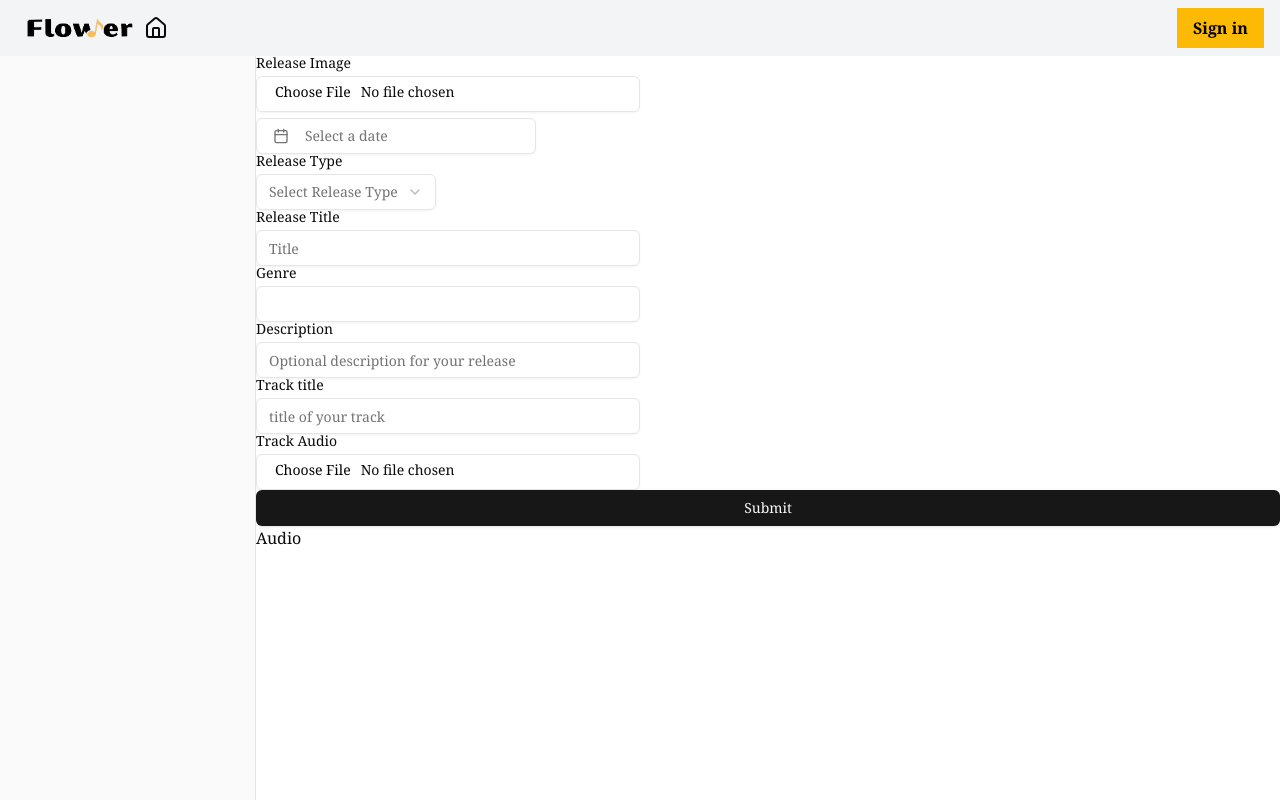
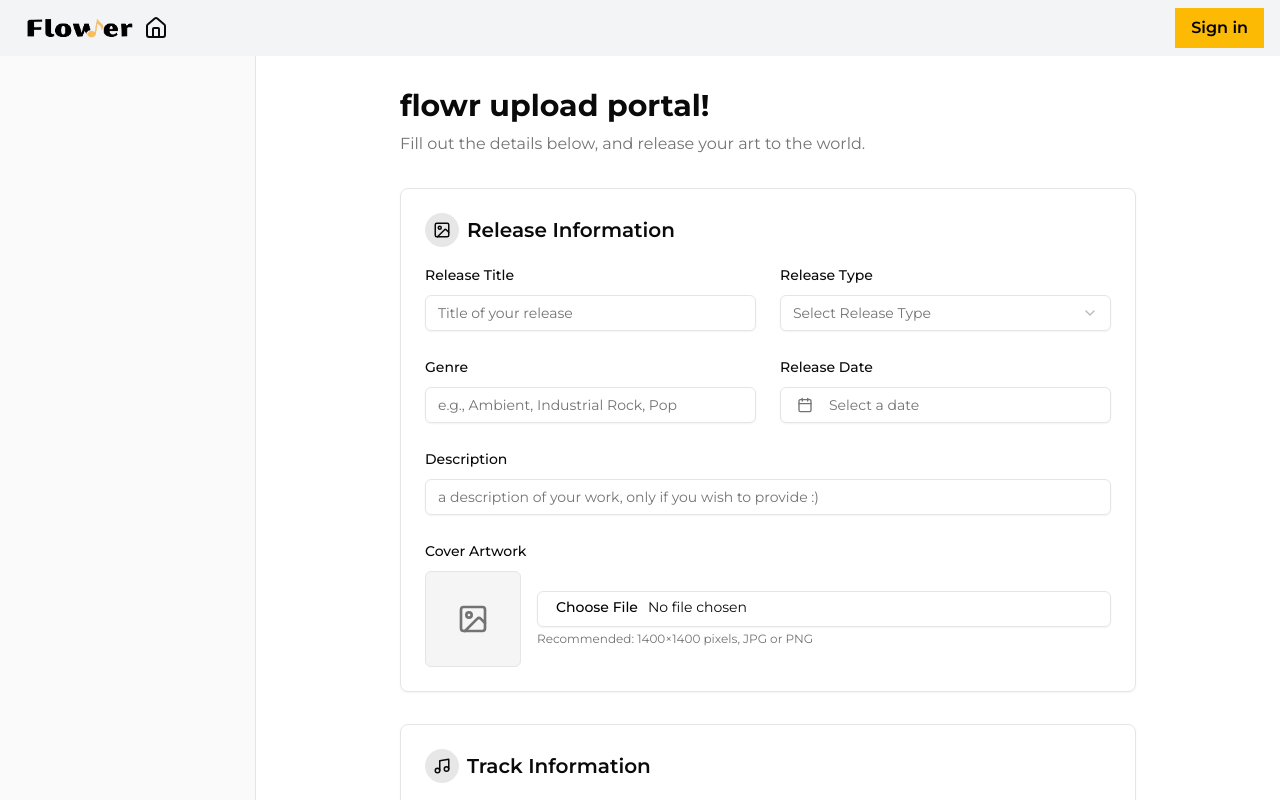
Before and after one commit to marcusnglee/sv-flowr-frontend, a SvelteKit app: page /upload in a window 1280 px wide. Built offline with nearby package versions, Linux system fonts and the light colour scheme.

Commit message:
upload fully works, does not fail gracefully..

```diff
--- a/src/app.html
+++ b/src/app.html
@@ -1,7 +1,9 @@
 <!doctype html>
 <html lang="en">
 	<head>
-
+		<link rel="preconnect" href="https://fonts.googleapis.com">
+		<link rel="preconnect" href="https://fonts.gstatic.com" crossorigin>
+		<link href="https://fonts.googleapis.com/css2?family=Montserrat:ital,wght@0,100..900;1,100..900&display=swap" rel="stylesheet">
 		<link rel="icon" href="%sveltekit.assets%/favicon.png" />
 		<meta name="viewport" content="width=device-width, initial-scale=1" />
 		%sveltekit.head%
--- a/src/routes/api/releaseUpload/+server.ts
+++ b/src/routes/api/releaseUpload/+server.ts
@@ -6,7 +6,12 @@ import { Transaction } from '@mysten/sui/transactions';
 import { SuiClient } from '@mysten/sui/client';
 import { Ed25519Keypair } from '@mysten/sui/keypairs/ed25519';
 import { SASProtocol, BlobServiceClient, BlobSASPermissions } from '@azure/storage-blob';
-import { SUI_ADMIN_KEY, CONTAINER_NAME, AZ_STORAGE_CN_KEY } from '$env/static/private';
+import {
+	SUI_ADMIN_KEY,
+	CONTAINER_NAME,
+	AZ_STORAGE_CN_KEY,
+	AZ_STORAGE_ACC_NAME
+} from '$env/static/private';
 import type { TrackData } from '../../upload/+page.server.js';
 
 type TrackCreatedEvent = {
@@ -26,17 +31,17 @@ const blobServiceClient = BlobServiceClient.fromConnectionString(AZ_STORAGE_CN_K
 const CONTAINER_CLIENT = blobServiceClient.getContainerClient(CONTAINER_NAME);
 
 export async function POST({ request }) {
-	const { releaseTitle, releaseType, releaseGenre, releaseDescription, releaseDate, tracks } =
-		await request.json();
+	const {
+		releaseTitle,
+		releaseType,
+		releaseGenre,
+		releaseDescription,
+		releaseDate,
+		tracks,
+		coverMimeType
+	} = await request.json();
 	// validation
-	if (
-		!releaseTitle ||
-		!releaseDate ||
-		!releaseGenre ||
-		!releaseDescription ||
-		!tracks ||
-		!releaseType
-	) {
+	if (!releaseTitle || !releaseDate || !tracks || !releaseType || !coverMimeType) {
 		error(400, 'data in request is missing or invalid');
 	}
 	const typedReleaseDate = new Date(releaseDate);
@@ -64,6 +69,7 @@ export async function POST({ request }) {
 
 	// 2. now create sui objects
 	//TODO: art cover URL, get rid of hard coding on name and address
+	const coverBlobUrl = `https://${AZ_STORAGE_ACC_NAME}.blob.core.windows.net/${CONTAINER_NAME}/${artistId}/releases/${newRelease.id}/cover`;
 	console.log('creating sui objects');
 	const dateString = typedReleaseDate.toDateString();
 	const artistName = 'test name';
@@ -76,14 +82,19 @@ export async function POST({ request }) {
 		artistName,
 		artistAddress,
 		tracks,
-		'test url'
+		coverBlobUrl
 	);
 	console.log('done. sui digest: ', suiDigest);
 
 	// 3. create signed URLs
 	console.log('creating signed URLS');
 
-	await generateTrackUploadUrls(artistId, newRelease.id, tracks);
+	const coverUploadUrl = await generateTrackUploadUrls(
+		artistId,
+		newRelease.id,
+		tracks,
+		coverMimeType
+	);
 	console.log('done with URLS. tracks: ', tracks);
 	// 4. create tracks in db
 	const trackValues = tracks.map((track: TrackData) => ({
@@ -101,7 +112,8 @@ export async function POST({ request }) {
 	// Bulk insert :)
 	const dbResponse = await db.insert(Track).values(trackValues);
 	console.log('created tracks in db. response: ', dbResponse);
-	return json({ ok: true, status: 201, suiDigest, tracks });
+	console.log('cover url on server: ', coverUploadUrl);
+	return json({ ok: true, status: 201, suiDigest, tracks, coverUploadUrl });
 }
 // TODO: cover url
 // function to create sui object for each track
@@ -169,11 +181,16 @@ async function suiCreateTracks(
 }
 
 // Function to generate SAS URLs for tracks in parallel
-async function generateTrackUploadUrls(userId: string, releaseId: string, tracks: TrackData[]) {
+async function generateTrackUploadUrls(
+	userId: string,
+	releaseId: string,
+	tracks: TrackData[],
+	coverMimeType: string
+) {
 	// config
 
-	// Create an array of promises for each track
-	const sasPromises = tracks.map(async (track) => {
+	// TODO: Create an array of promises for each track instead of awaits
+	tracks.map(async (track) => {
 		const blobName = `${userId}/releases/${releaseId}/tracks/${track.number}-${track.fileName}`;
 		const blobClient = CONTAINER_CLIENT.getBlobClient(blobName);
 		const permissions = new BlobSASPermissions();
@@ -192,6 +209,18 @@ async function generateTrackUploadUrls(userId: string, releaseId: string, tracks
 		track.blobName = blobName;
 	});
 
+	// create 1 special url for the cover
+	const blobName = `${userId}/releases/${releaseId}/cover`;
+	const blobClient = CONTAINER_CLIENT.getBlobClient(blobName);
+	const permissions = new BlobSASPermissions();
+	permissions.create = true;
+	permissions.write = true;
+	const coverUploadUrl = await blobClient.generateSasUrl({
+		permissions: permissions,
+		expiresOn: new Date(new Date().valueOf() + 15 * 60 * 1000), // active for 15 minutes
+		contentType: coverMimeType,
+		protocol: SASProtocol.Https
+	});
+	return { coverUploadUrl };
 	// Wait for all promises to complete
-	await Promise.all(sasPromises);
 }
--- a/src/routes/upload/+page.svelte
+++ b/src/routes/upload/+page.svelte
@@ -12,15 +12,15 @@
 	import * as Select from '$lib/components/ui/select/index.js';
 	import * as Popover from "$lib/components/ui/popover/index.js";
 	import { Calendar } from '$lib/components/ui/calendar';
-	import { CalendarIcon } from 'lucide-svelte';
+	import { CalendarIcon, Upload, Music, Image as ImageIcon } from 'lucide-svelte';
 	import { formSchema } from './schema';
 	import type { TrackData } from './+page.server';
 	let uploading = $state(false);
 	let releaseTitle = $state();
 	let releaseImage: FileList | undefined = $state();
 	let releaseType: string | undefined = $state();
-	let releaseGenre = $state();
-	let releaseDescription = $state();
+	let releaseGenre = $state('');
+	let releaseDescription = $state('');
 	let uploadTrackAudio: FileList | undefined = $state();
 	let uploadTrackTitle: string | undefined = $state();
 	let releaseDate: DateValue | undefined = $state();
@@ -59,7 +59,7 @@
 					mimeType: uploadTrackAudio?.[0]?.type || ''
 				}
 			];
-
+			const coverMimeType = releaseImage?.[0].type || '';
 			// send to server
 			const uploadResponse = await fetch('api/releaseUpload', {
 				method: 'POST',
@@ -72,7 +72,8 @@
 					releaseDate: jsDate,
 					releaseGenre,
 					releaseDescription,
-					tracks
+					tracks,
+					coverMimeType,
 				})
 			});
 
@@ -80,7 +81,18 @@
 				throw new Error('Failed to get upload URLs');
 			}
 			console.log('UPLOAD RESPONSE:', uploadResponse);
-			const { tracks: tracksWithUrls } = await uploadResponse.json();
+			const { tracks: tracksWithUrls, coverUploadUrl } = await uploadResponse.json();
+			if (!coverUploadUrl.coverUploadUrl || !releaseImage?.[0]) {
+					throw new Error('Missing image cover upload URL or file');
+			}
+			await fetch(coverUploadUrl.coverUploadUrl, {
+				method: 'PUT',
+				body: releaseImage[0],
+				headers: {
+						'Content-Type': releaseImage[0].type,
+						'x-ms-blob-type': 'BlockBlob'
+					}
+			})
 
 			// Upload files using SAS URLs
 			for (const track of tracksWithUrls) {
@@ -108,17 +120,66 @@
 	};
 </script>
 
-<div class="grid w-full max-w-sm items-center gap-1.5">
-	<Label for="release-image">Release Image</Label>
-	<Input id="release-image" type="file" accept="image/*" bind:files={releaseImage} />
+<div class="container mx-auto px-4 py-8 max-w-3xl h-full overflow-y-auto">
+	<div class="mb-8">
+	  <h1 class="text-3xl font-bold mb-2">flowr upload portal!</h1>
+	  <p class="text-muted-foreground">Fill out the details below, and release your art to the world.</p>
+	</div>
 
+	<div class="space-y-8 pb-16">
+	  <!-- Release Info Section -->
+	  <div class="bg-card rounded-lg p-6 shadow-sm border">
+		<h2 class="text-xl font-semibold mb-4 flex items-center gap-2">
+		  <span class="bg-primary/10 p-2 rounded-full"><ImageIcon size={18} /></span>
+		  Release Information
+		</h2>
+
+		<div class="grid gap-6 sm:grid-cols-2">
+		  <div class="space-y-2">
+			<Label for="release-title" class="text-sm font-medium">Release Title</Label>
+			<Input
+			  id="release-title"
+			  type="text"
+			  placeholder="Title of your release"
+			  bind:value={releaseTitle}
+			/>
+		  </div>
+
+		  <div class="space-y-2">
+			<Label for="release-type" class="text-sm font-medium">Release Type</Label>
+			<Select.Root type="single" bind:value={releaseType}>
+			  <Select.Trigger id="release-type" class="w-full">
+				{releaseType ? releaseType : 'Select Release Type'}
+			  </Select.Trigger>
+			  <Select.Content>
+				<Select.Item value="SINGLE">Single</Select.Item>
+				<Select.Item value="EP">EP</Select.Item>
+				<Select.Item value="LP">LP</Select.Item>
+				<Select.Item value="MIXTAPE">Mixtape</Select.Item>
+				<Select.Item value="COMPILATION">Compilation</Select.Item>
+			  </Select.Content>
+			</Select.Root>
+		  </div>
+
+		  <div class="space-y-2">
+			<Label for="release-genre" class="text-sm font-medium">Genre</Label>
+			<Input
+			  id="release-genre"
+			  type="text"
+			  placeholder="e.g., Ambient, Industrial Rock, Pop"
+			  bind:value={releaseGenre}
+			/>
+		  </div>
+
+		  <div class="space-y-2">
+			<Label for="release-date" class="text-sm font-medium">Release Date</Label>
 			<Popover.Root>
 			  <Popover.Trigger>
 				{#snippet child({ props })}
 				  <Button
 					variant="outline"
 					class={cn(
-				"w-[280px] justify-start text-left font-normal",
+					  "w-full justify-start text-left font-normal",
 					  !releaseDate && "text-muted-foreground"
 					)}
 					{...props}
@@ -134,55 +195,104 @@
 			</Popover.Root>
 		  </div>
 
-<div class="flex w-full max-w-sm flex-col gap-1.5">
-	<Label for="title">Release Type</Label>
-	<Select.Root type="single" bind:value={releaseType}>
-		<Select.Trigger class="w-[180px]"
-			>{releaseType ? releaseType : 'Select Release Type'}</Select.Trigger
-		>
-		<Select.Content>
-			<Select.Item value="SINGLE">Single</Select.Item>
-			<Select.Item value="EP">EP</Select.Item>
-			<Select.Item value="LP">LP</Select.Item>
-			<Select.Item value="MIXTAPE">Mixtape</Select.Item>
-			<Select.Item value="COMPILATION">Compilation</Select.Item>
-		</Select.Content>
-	</Select.Root>
-</div>
-
-<div class="flex w-full max-w-sm flex-col gap-1.5">
-	<Label for="title">Release Title</Label>
-	<Input type="text" id="title" placeholder="Title" bind:value={releaseTitle} />
-</div>
-
-<div class="flex w-full max-w-sm flex-col gap-1.5">
-	<Label for="genre">Genre</Label>
-	<Input type="text" id="genre" placeholder="" bind:value={releaseGenre} />
-</div>
-
-<div class="flex w-full max-w-sm flex-col gap-1.5">
-	<Label for="description">Description</Label>
+		  <div class="space-y-2 sm:col-span-2">
+			<Label for="release-description" class="text-sm font-medium">Description</Label>
 			<Input
+			  id="release-description"
 			  type="text"
-		id="description"
-		placeholder="Optional description for your release"
+			  placeholder="a description of your work, only if you wish to provide :)"
 			  bind:value={releaseDescription}
 			/>
 		  </div>
 
-<div class="flex w-full max-w-sm flex-col gap-1.5">
-	<Label for="track title">Track title</Label>
+		  <div class="space-y-2 sm:col-span-2">
+			<Label for="release-image" class="text-sm font-medium">Cover Artwork</Label>
+			<div class="flex items-center gap-4">
+			  <div class="bg-muted relative h-24 w-24 rounded-md border overflow-hidden flex items-center justify-center">
+				{#if releaseImage && releaseImage[0]}
+				  <img
+					src={URL.createObjectURL(releaseImage[0])}
+					alt="Cover preview"
+					class="h-full w-full object-cover"
+				  />
+				{:else}
+				  <ImageIcon class="text-muted-foreground h-8 w-8" />
+				{/if}
+			  </div>
+			  <div class="flex-1">
 				<Input
+				  id="release-image"
+				  type="file"
+				  accept="image/*"
+				  bind:files={releaseImage}
+				/>
+				<p class="text-xs text-muted-foreground mt-1">Recommended: 1400×1400 pixels, JPG or PNG</p>
+			  </div>
+			</div>
+		  </div>
+		</div>
+	  </div>
+
+	  <!-- Track Info Section -->
+	  <div class="bg-card rounded-lg p-6 shadow-sm border">
+		<h2 class="text-xl font-semibold mb-4 flex items-center gap-2">
+		  <span class="bg-primary/10 p-2 rounded-full"><Music size={18} /></span>
+		  Track Information
+		</h2>
+
+		<div class="grid gap-6 sm:grid-cols-2">
+		  <div class="space-y-2 sm:col-span-2">
+			<Label for="track-title" class="text-sm font-medium">Track Title</Label>
+			<Input
+			  id="track-title"
 			  type="text"
-		id="track title"
-		placeholder="title of your track"
+			  placeholder="Title of your track"
 			  bind:value={uploadTrackTitle}
 			/>
 		  </div>
 
-<div class="grid w-full max-w-sm items-center gap-1.5">
-	<Label for="release-image">Track Audio</Label>
-	<Input id="release-image" type="file" accept="audio/*" bind:files={uploadTrackAudio} />
+		  <div class="space-y-2 sm:col-span-2">
+			<Label for="track-audio" class="text-sm font-medium">Audio File</Label>
+			<div class="flex flex-col gap-2">
+			  <Input
+				id="track-audio"
+				type="file"
+				accept="audio/*"
+				bind:files={uploadTrackAudio}
+			  />
+			  <p class="text-xs text-muted-foreground">
+				Accepted formats: MP3, WAV, FLAC (max 50MB)
+			  </p>
+
+			  {#if uploadTrackAudio && uploadTrackAudio[0]}
+				<div class="flex items-center p-2 bg-accent/50 rounded text-sm mt-1">
+				  <Music class="mr-2 size-4 text-accent-foreground/70" />
+				  <span class="truncate">{uploadTrackAudio[0].name}</span>
+				  <span class="ml-auto text-xs text-muted-foreground">
+					{(uploadTrackAudio[0].size / (1024 * 1024)).toFixed(2)} MB
+				  </span>
+				</div>
+			  {/if}
+			</div>
+		  </div>
+		</div>
 	  </div>
 
-<Button onclick={handleUpload}>Submit</Button>
+	  <div class="flex justify-end pt-4">
+		<Button
+		  onclick={handleUpload}
+		  disabled={uploading}
+		  class="w-full sm:w-auto flex gap-2 items-center"
+		  size="lg"
+		>
+		  {#if uploading}
+			<span class="animate-spin">↻</span>
+			Uploading...
+		  {:else}
+			<Upload size={18} />
+			Upload Release
+		  {/if}
+		</Button>
+	  </div>
+	</div>
+  </div>
--- a/tailwind.config.ts
+++ b/tailwind.config.ts
@@ -67,7 +67,7 @@ const config: Config = {
 				sm: 'calc(var(--radius) - 4px)'
 			},
 			fontFamily: {
-				sans: ['Georgia']
+				sans: ['Montserrat', 'ui-sans-serif', 'system-ui', 'sans-serif']
 			},
 
 			keyframes: {
```
Lines whose indentation alone changed are shown as unchanged.
